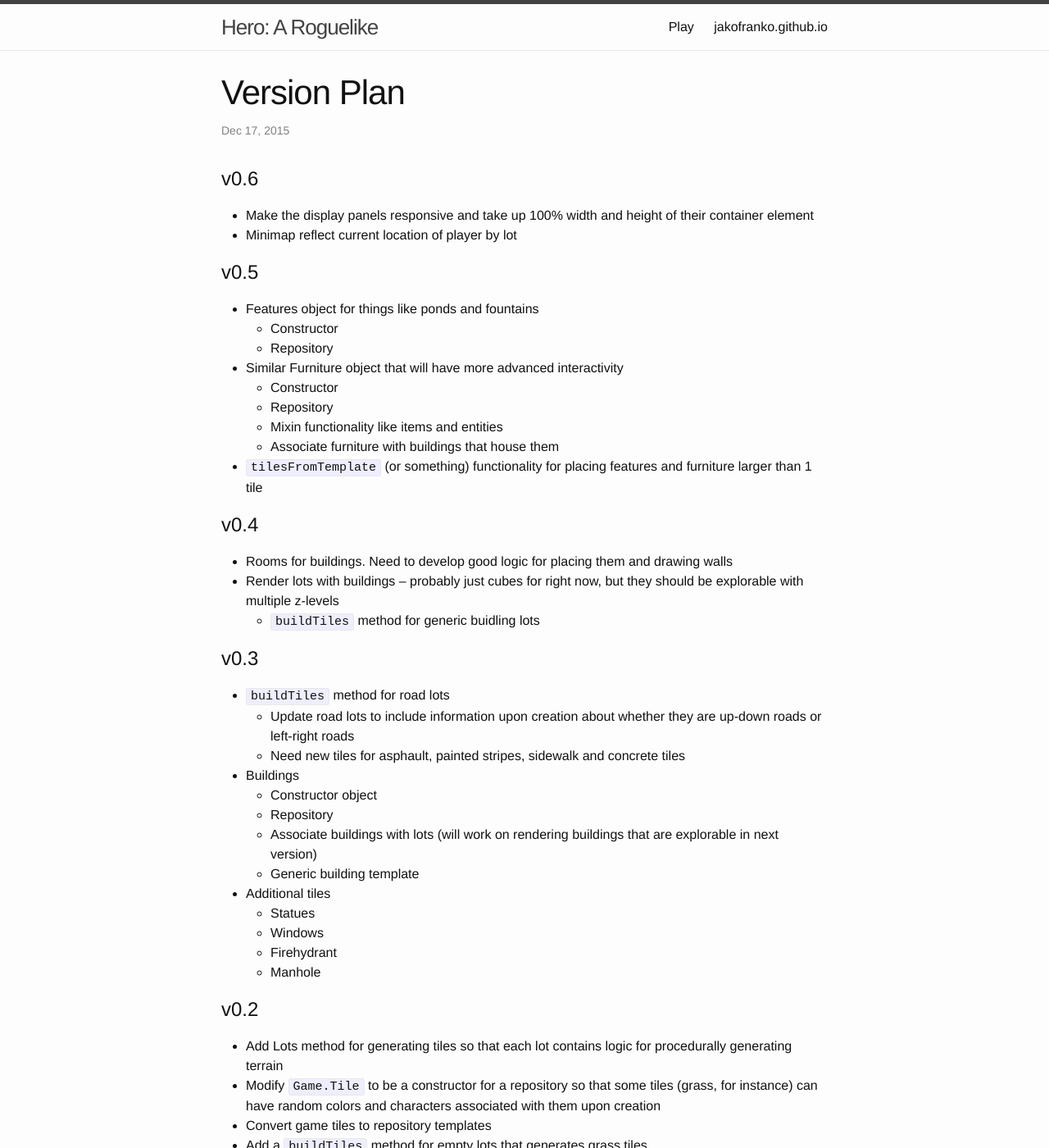
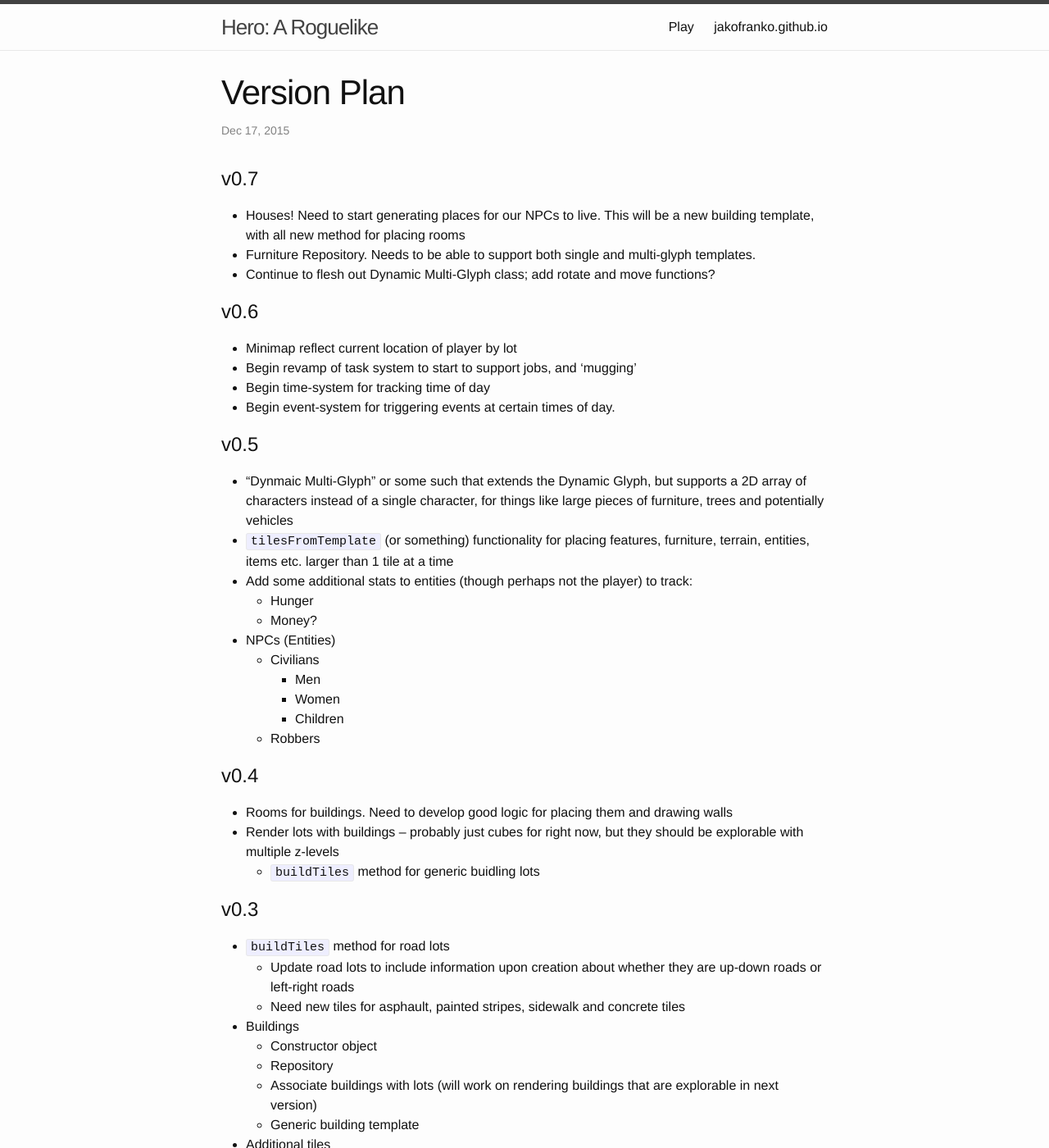
Before and after one commit to jakofranko/hero, a Jekyll site: the page built from _posts/2015-12-11-version-plan.md, in a window 1280 px wide and 1400 px high. Shown: the whole window at 82% size. Built offline with Jekyll 4.4.1, drawn with Linux system fonts in a browser that asks for light colours.

Commit message:
Updated post

```diff
--- a/_posts/2015-12-11-version-plan.md
+++ b/_posts/2015-12-11-version-plan.md
@@ -4,22 +4,32 @@ title: "Version Plan"
 date:  2015-12-17 09:55am
 ---
 
+# v0.7
+
+* Houses! Need to start generating places for our NPCs to live. This will be a new building template, with all new method for placing rooms
+* Furniture Repository. Needs to be able to support both single and multi-glyph templates.
+* Continue to flesh out Dynamic Multi-Glyph class; add rotate and move functions?
+
 # v0.6
 
-* Make the display panels responsive and take up 100% width and height of their container element
 * Minimap reflect current location of player by lot
+* Begin revamp of task system to start to support jobs, and 'mugging'
+* Begin time-system for tracking time of day
+* Begin event-system for triggering events at certain times of day.
 
 # v0.5
 
-* Features object for things like ponds and fountains
-  * Constructor
-  * Repository
-* Similar Furniture object that will have more advanced interactivity
-  * Constructor
-  * Repository
-  * Mixin functionality like items and entities
-  * Associate furniture with buildings that house them
-* `tilesFromTemplate` (or something) functionality for placing features and furniture larger than 1 tile
+* "Dynmaic Multi-Glyph" or some such that extends the Dynamic Glyph, but supports a 2D array of characters instead of a single character, for things like large pieces of furniture, trees and potentially vehicles
+* `tilesFromTemplate` (or something) functionality for placing features, furniture, terrain, entities, items etc. larger than 1 tile at a time
+* Add some additional stats to entities (though perhaps not the player) to track:
+  * Hunger
+  * Money?
+* NPCs (Entities)
+  * Civilians
+    * Men
+    * Women
+    * Children
+  * Robbers
 
 # v0.4
 
@@ -38,10 +48,7 @@ date:  2015-12-17 09:55am
   * Associate buildings with lots (will work on rendering buildings that are explorable in next version)
   * Generic building template
 * Additional tiles
-  * Statues
   * Windows
-  * Firehydrant
-  * Manhole
 
 # v0.2
 
```
